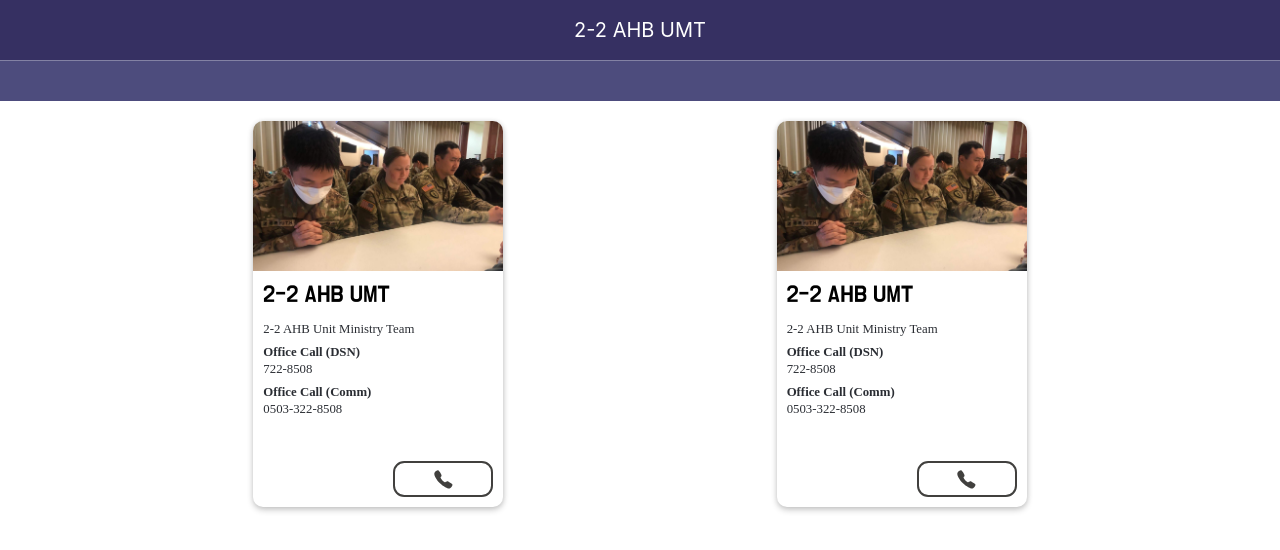
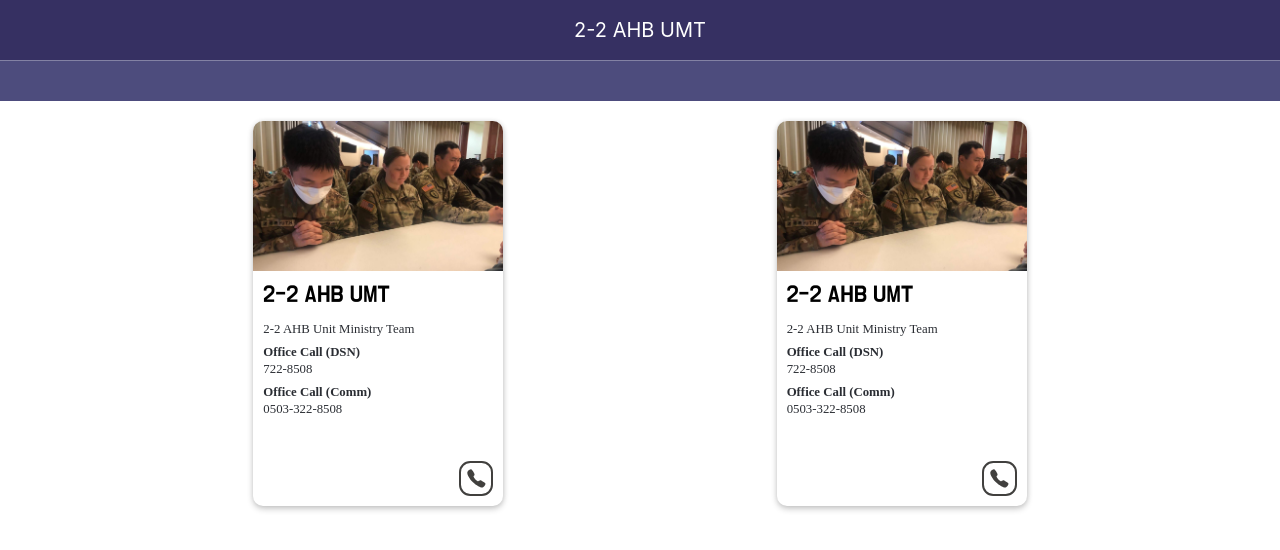
Before and after one commit to PhoenixPlanet/2-2-AHB-UMT-Web, a React (Create React App) app: page / in a window 1280 px wide. Shown: the top 550 px of the page. Built offline with nearby package versions, Linux system fonts and the light colour scheme; a web font is replaced by a local one.

Commit message:
feat: Make button width fit to content

```diff
--- a/src/Components/UI/Button.js
+++ b/src/Components/UI/Button.js
@@ -9,10 +9,10 @@ const StyledButton = styled.div`
 	justify-content: center;
 	align-items: center;
 
-    width: 6rem;
-    height: 2rem;
+    width: ${ props => props.style.width || "auto" };
+    min-height: cal(2rem - 10px);
 
-    padding: 0px;
+    padding: 5px;
     margin: 10px;
 
 	/* font settings */
@@ -29,14 +29,13 @@ const StyledButton = styled.div`
     /* border-radius: 5px; */
 
 	/* animation */
-    transition: background-color 0.3s ease, border-radius 0.3s ease;
+    transition: background-color 0.3s ease;
 
 	/* extra */
     cursor: pointer;
 
     &:hover {
         background-color: ${ props => props.style.color || "#41403E" };
-        border-radius: 35px 225px;
         color: white;
     }
 `
```
